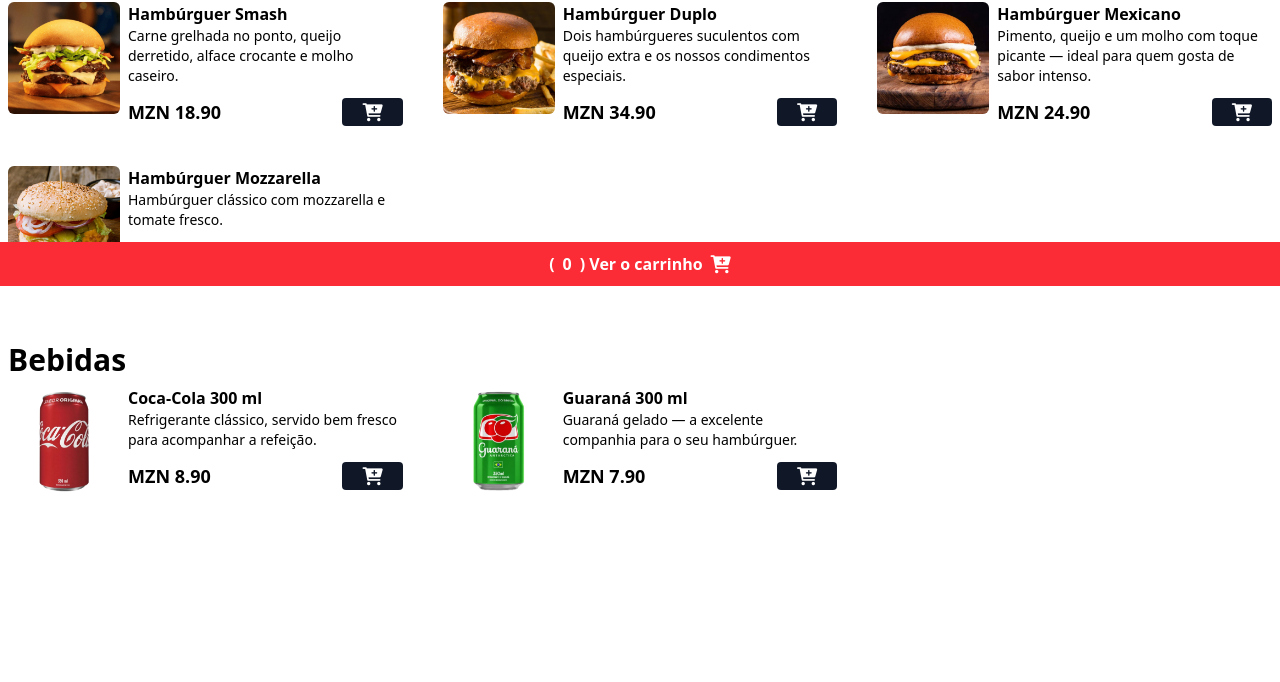
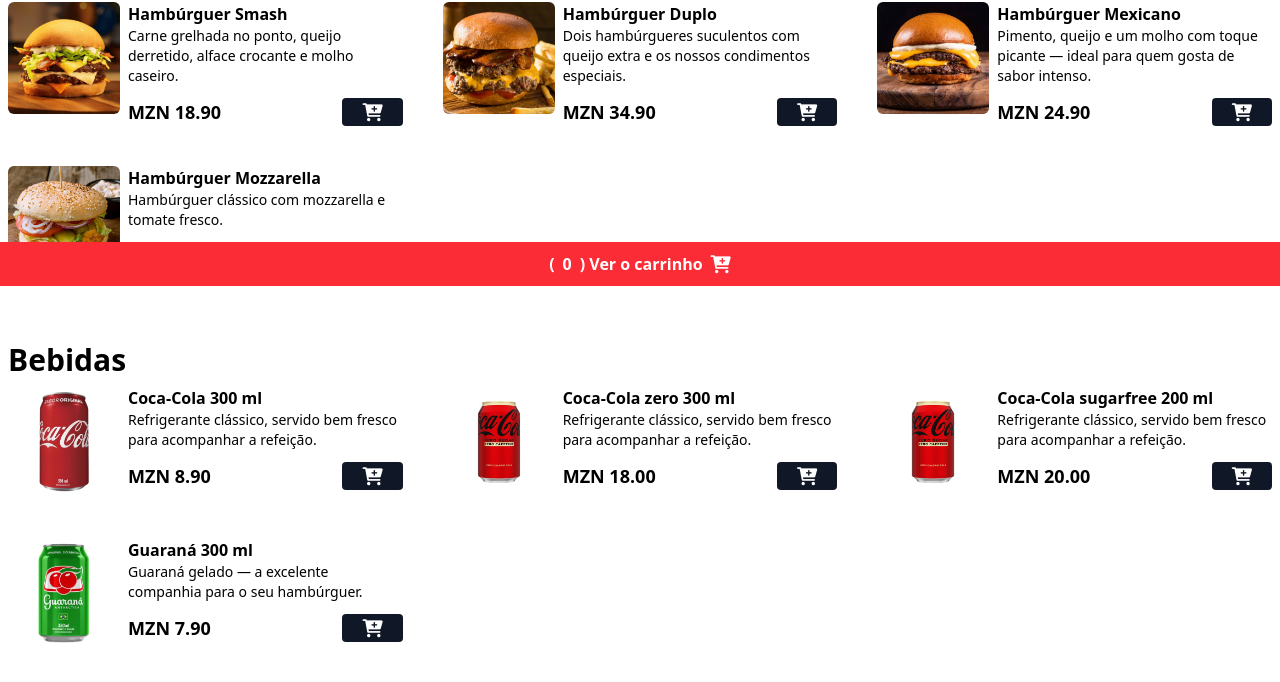
Before and after one commit to Faimo-M/ProjectoHamburgueria, a website: page index.html in a window 1280 px wide. Shown: the part 514-1196 px from the top of the page. Before the commit the page ends 1076 px from the top, so only its background shows below. Drawn offline with Linux system fonts and the light colour scheme.

Commit message:
testando adicao de novos produtos

```diff
--- a/index.html
+++ b/index.html
@@ -115,6 +115,8 @@
 <div class="mx-auto max-w-7xl px-2 my-2 ">
     <h2 class="font-bold text-3xl">Bebidas</h2>
 </div >
+
+
 <!--GRID BEBIDAS-->
 <div class="grid grid-cols-1 md:grid-cols-2 lg:grid-cols-3 gap-7 md:gap-10 mx-auto max-w-7xl px-2 mb-16  " id="menu">
       <!--bebida Item-->
@@ -130,6 +132,46 @@
   <button class="bg-gray-900 px-5 rounded  add-to-cart-btn"
   data-name="Coca-Cola"
         data-price="8.90">
+            <i class="fa fa-cart-plus text-lg text-white"></i>
+        </button>
+      </div>
+  </div>
+</div>
+<!--fim bebida Item-->
+
+     <!--bebida Item-->
+<div class="flex gap-2 w-full ">
+  <img src="/assets/cocazero.png" alt="Coca‑Cola zero 300 ml"
+  class="w-28 h-28 rounded-md hover:scale-110 hover:-rotate-2 duration-300 ">
+
+  <div class="w-full">
+  <p class="font-bold">Coca‑Cola zero 300 ml</p>
+  <p class="text-sm ">Refrigerante clássico, servido bem fresco para acompanhar a refeição.</p>
+      <div class="flex items-center gap-2 justify-between mt-3 ">
+        <p class="font-bold text-lg">MZN 18.00</p>
+  <button class="bg-gray-900 px-5 rounded  add-to-cart-btn"
+  data-name="Coca-Cola zero"
+        data-price="18.00">
+            <i class="fa fa-cart-plus text-lg text-white"></i>
+        </button>
+      </div>
+  </div>
+</div>
+<!--fim bebida Item-->
+
+     <!--bebida Item-->
+<div class="flex gap-2 w-full ">
+  <img src="/assets/cocazeroBG.jpg" alt="Coca‑Cola sugarfree 200 ml"
+  class="w-28 h-28 rounded-md hover:scale-110 hover:-rotate-2 duration-300 ">
+
+  <div class="w-full">
+  <p class="font-bold">Coca‑Cola sugarfree 200 ml</p>
+  <p class="text-sm ">Refrigerante clássico, servido bem fresco para acompanhar a refeição.</p>
+      <div class="flex items-center gap-2 justify-between mt-3 ">
+        <p class="font-bold text-lg">MZN 20.00</p>
+  <button class="bg-gray-900 px-5 rounded  add-to-cart-btn"
+  data-name="Coca-Cola sugarfree"
+        data-price="20.00">
             <i class="fa fa-cart-plus text-lg text-white"></i>
         </button>
       </div>
```
Also changed, not shown: Styles/output.css, assets/cocazero.png (added), assets/cocazeroBG.jpg (added).
